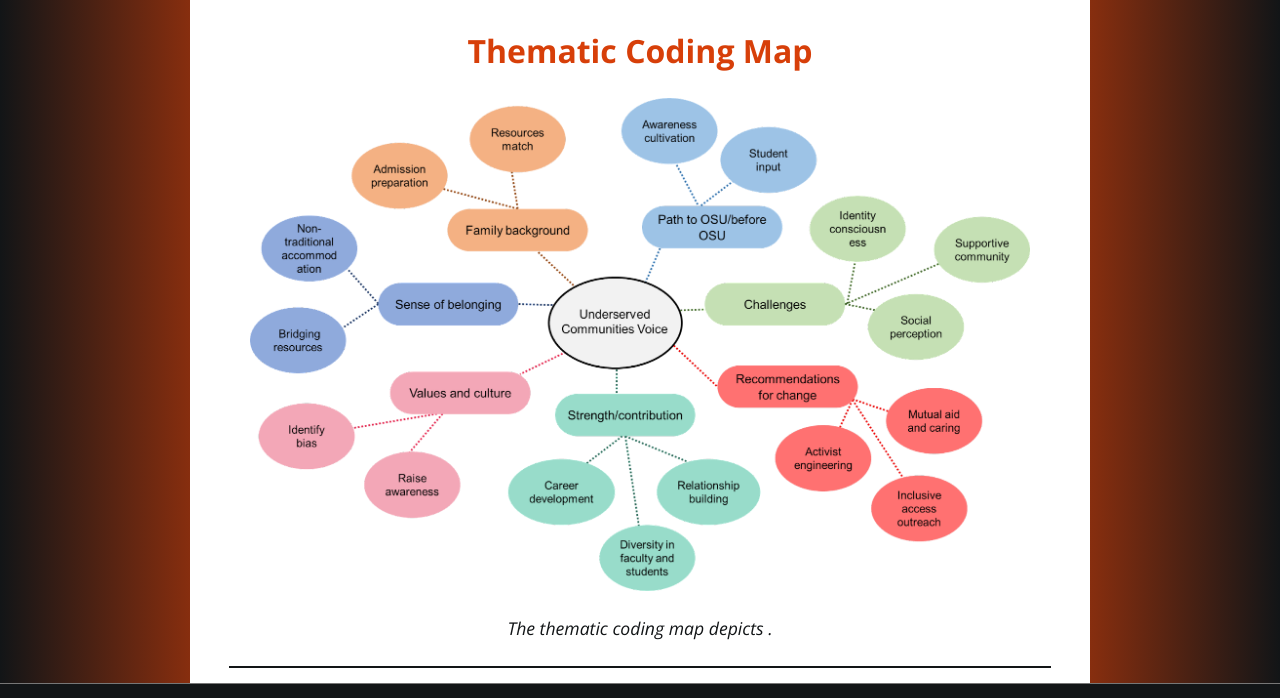
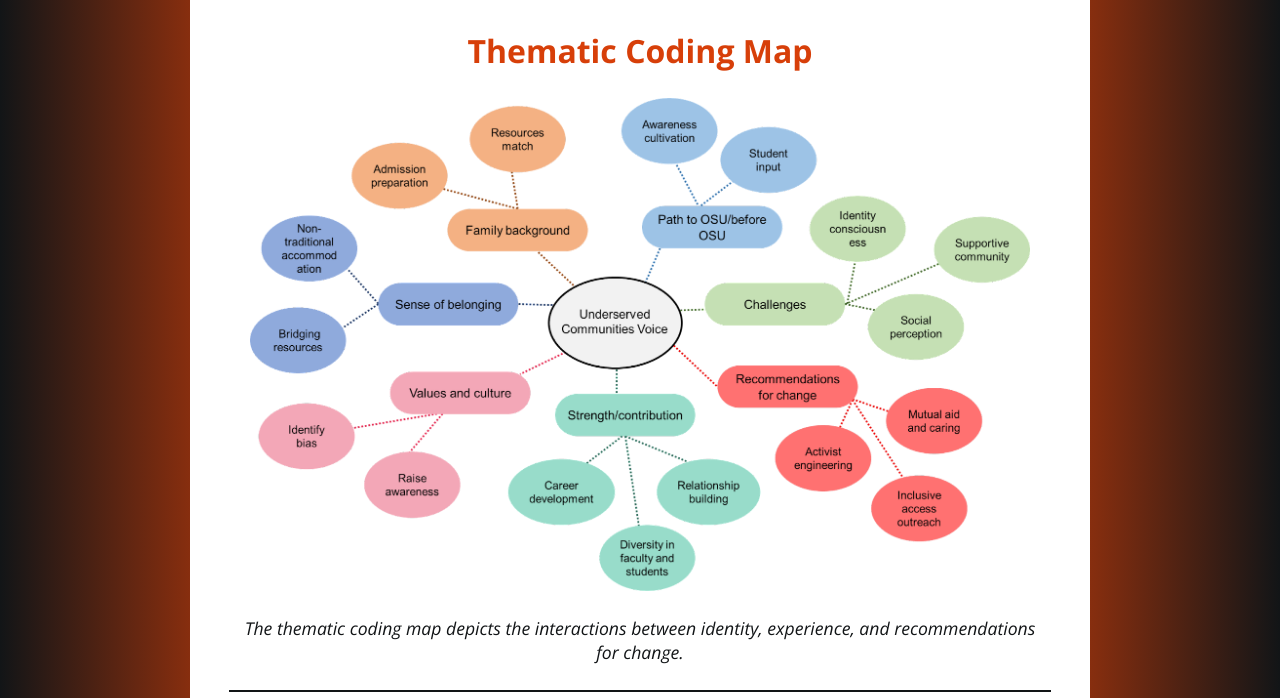
Before and after one commit to SierraSverdrup/Archive-Project, a plain HTML site: page visualizations.html in a window 1280 px wide. Shown: the part 2780-3478 px from the top of the page. Drawn offline with nearby package versions, Linux system fonts and the light colour scheme.

Commit message:
Add files via upload

```diff
--- a/visualizations.html
+++ b/visualizations.html
@@ -106,7 +106,9 @@
 
 
                 <p class = "paragraph"> <!--paragraph element-->
-                  The thematic coding map depicts .
+                  The thematic coding map depicts the interactions
+                  between identity, experience, and recommendations
+                  for change.
 
                 </p>
             </div>
```
